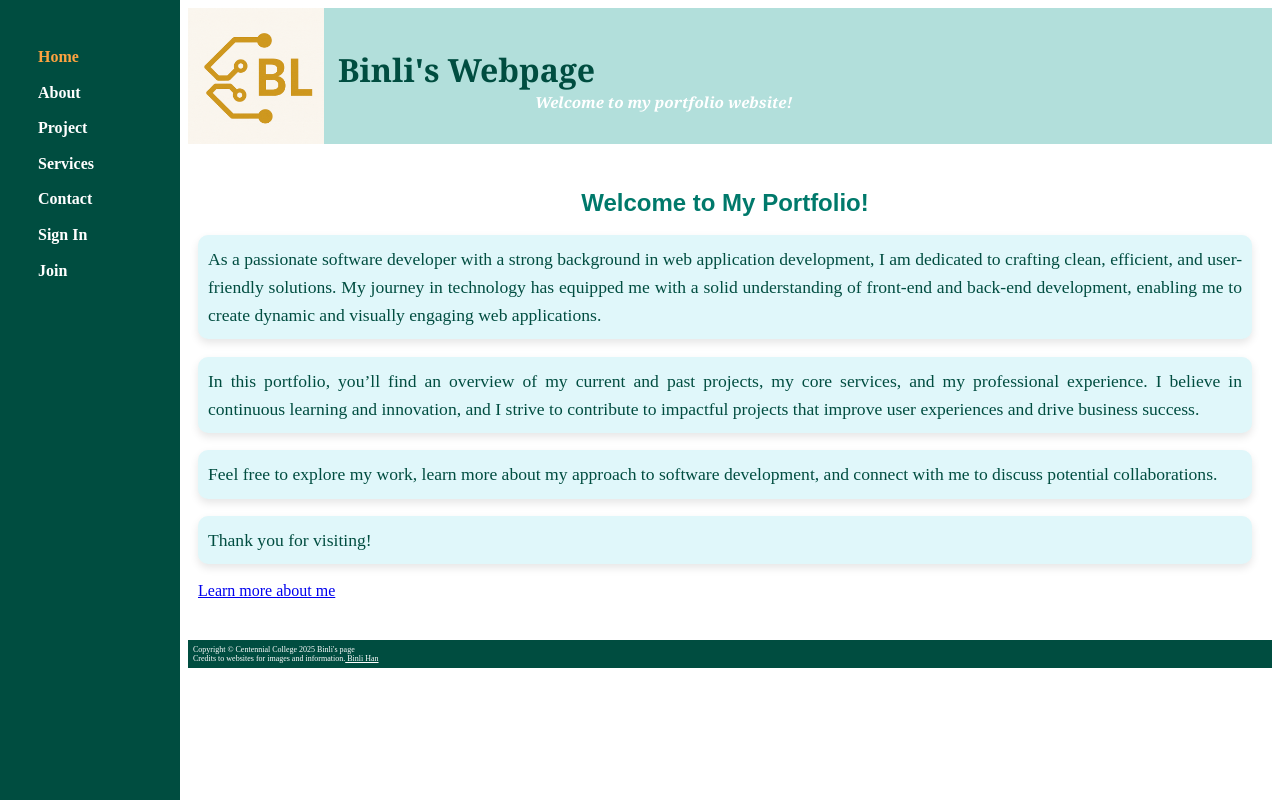
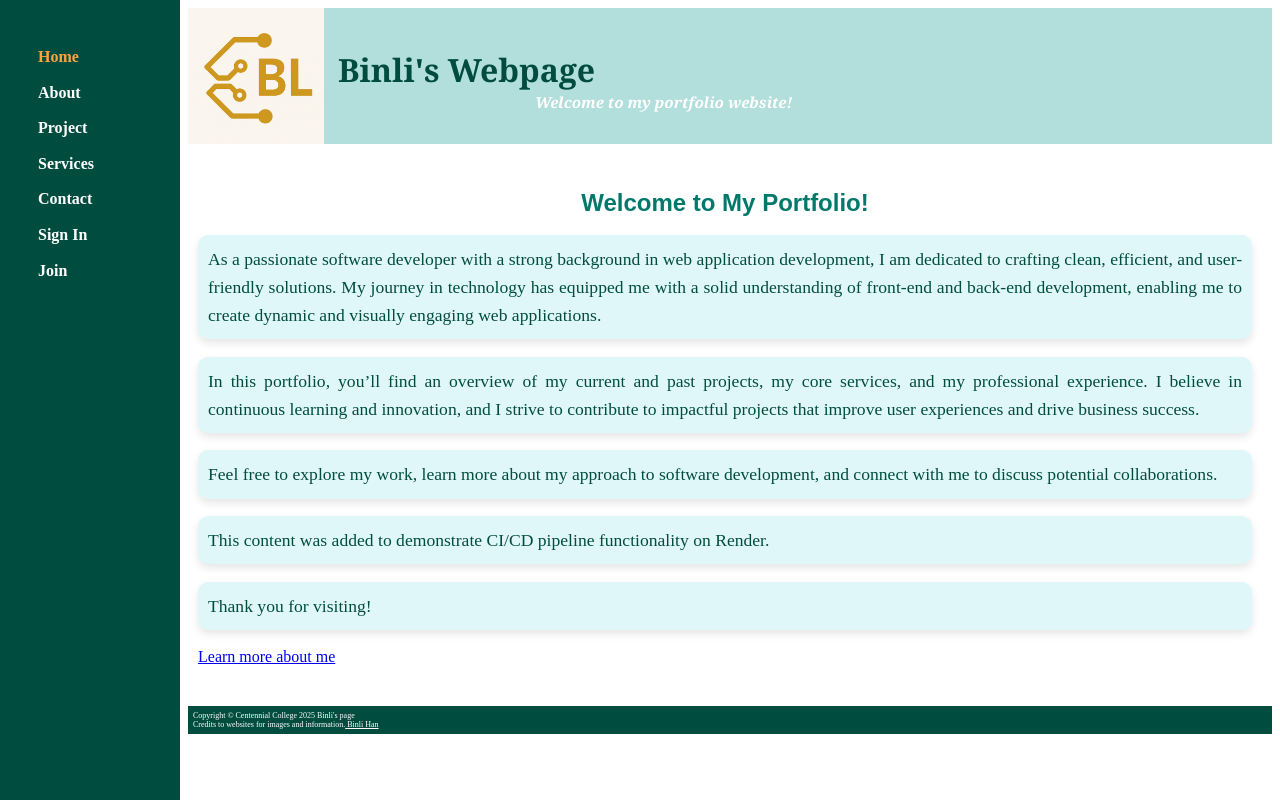
Before and after one commit to Bentleybb/MyPortfolio, a React (Vite) app in the folder client/: page / in a window 1280 px wide. Built offline with nearby package versions, Linux system fonts and the light colour scheme.

Commit message:
Add paragraph for CI/CD demo

```diff
--- a/client/src/Home.jsx
+++ b/client/src/Home.jsx
@@ -9,6 +9,7 @@ function Home() {
       <p className="about-text">As a passionate software developer with a strong background in web application development, I am dedicated to crafting clean, efficient, and user-friendly solutions. My journey in technology has equipped me with a solid understanding of front-end and back-end development, enabling me to create dynamic and visually engaging web applications.</p>
       <p className="about-text">In this portfolio, you’ll find an overview of my current and past projects, my core services, and my professional experience. I believe in continuous learning and innovation, and I strive to contribute to impactful projects that improve user experiences and drive business success.</p>
       <p className="about-text">Feel free to explore my work, learn more about my approach to software development, and connect with me to discuss potential collaborations.</p>
+      <p className="about-text">This content was added to demonstrate CI/CD pipeline functionality on Render.</p>
       <p className="about-text">Thank you for visiting!</p>
       <Link to="/about">Learn more about me</Link>
     </div>
```
